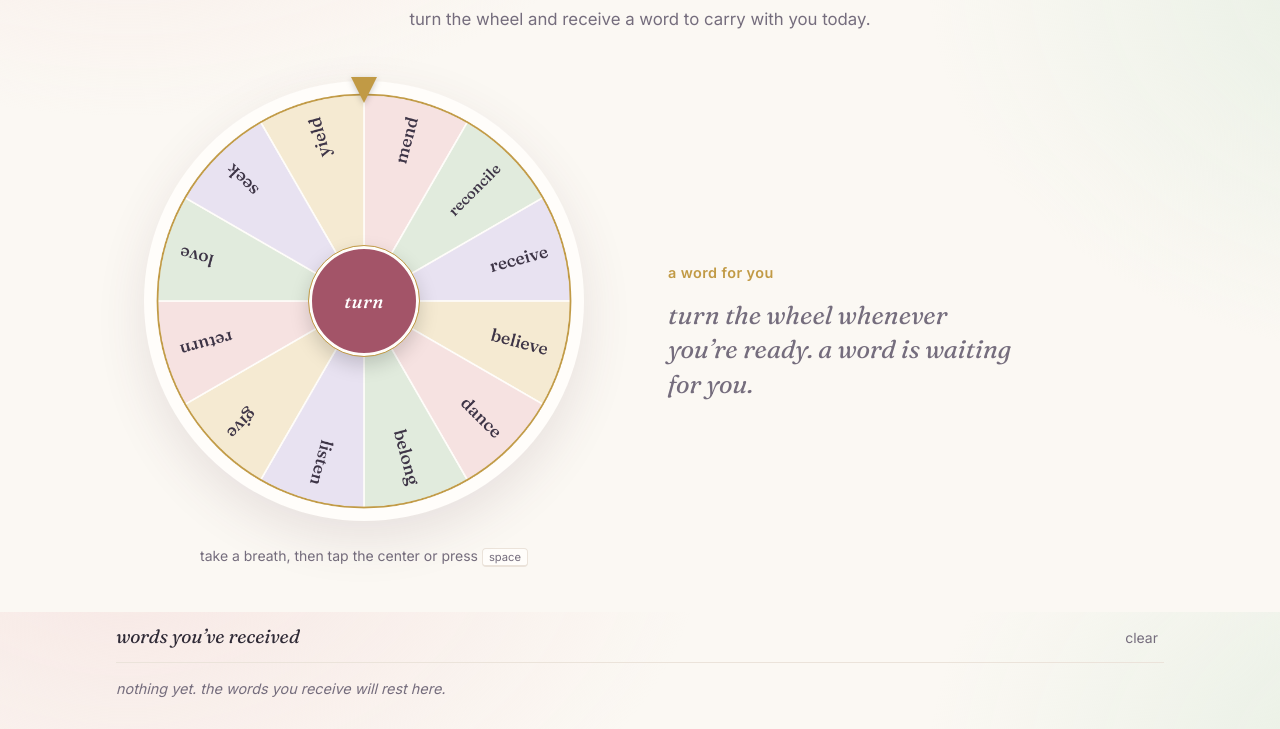
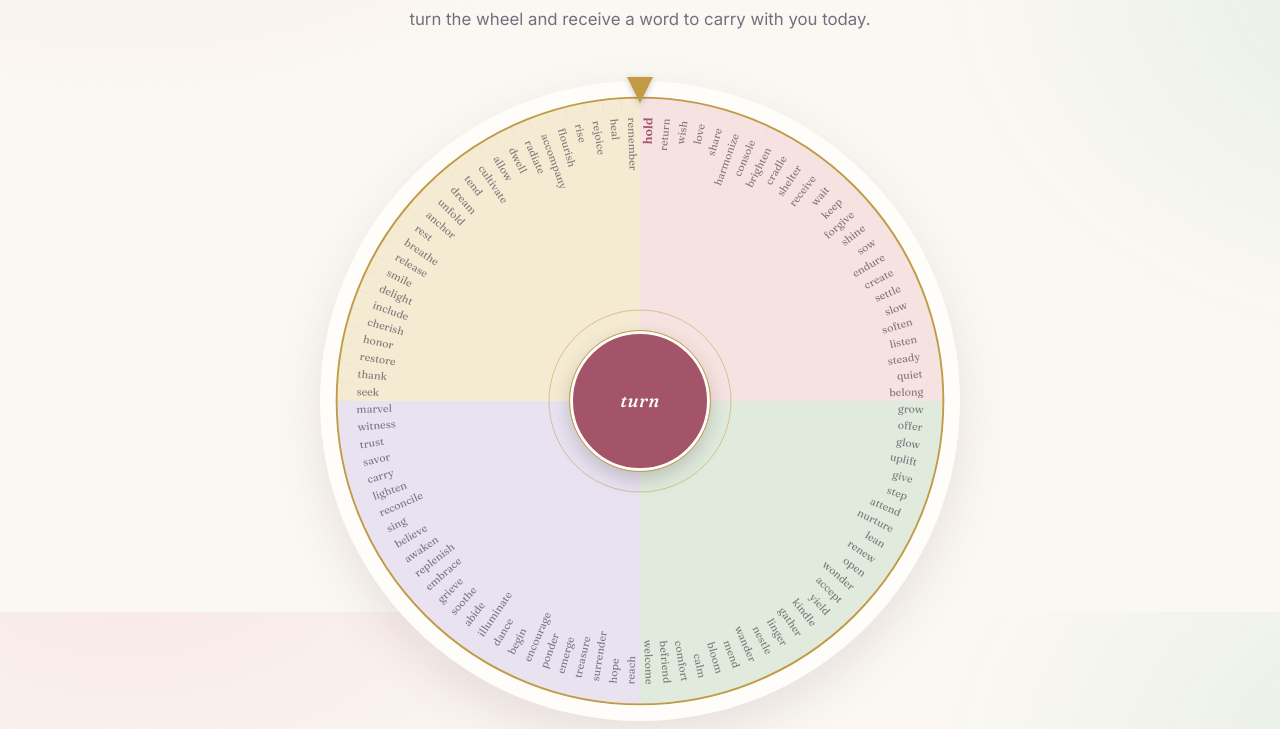
Before and after one commit to cikasm/word-roulette, a plain HTML site: page index.html in a window 1280 px wide. Shown: the part 188-917 px from the top of the page. Drawn offline with Linux system fonts and the light colour scheme.

Commit message:
Bigger centered wheel showing all 100 words; symmetric single-column layout; remove color legend
Co-Authored-By: Claude Opus 5.5 <noreply@anthropic.com>

```diff
--- a/index.html
+++ b/index.html
@@ -30,7 +30,7 @@
     <section class="wheel-area" aria-label="Wheel">
       <div class="wheel-wrap">
         <div class="pointer" aria-hidden="true"></div>
-        <canvas id="wheel" width="720" height="720" aria-hidden="true"></canvas>
+        <canvas id="wheel" width="1280" height="1280" aria-hidden="true"></canvas>
         <button id="spin" class="spin-btn" type="button">Turn</button>
       </div>
       <p class="hint">Take a breath, then tap the center or press <kbd>Space</kbd></p>
@@ -46,9 +46,7 @@
         <p class="eyebrow">A word for you, right now</p>
         <h2 class="word" id="word"></h2>
         <p class="pron"><span id="pos">verb</span> · <span id="forms"></span></p>
-        <ol class="defs">
-          <li id="definition"></li>
-        </ol>
+        <p class="def" id="definition"></p>
         <div class="cue">
           <p class="cue-label">A kind word</p>
           <p id="cue"></p>
@@ -71,12 +69,6 @@
 
   <footer class="foot">
     <p class="foot-line">Made for anyone who needs a gentle word today. Take what you need, and pass the kindness on.</p>
-    <ul class="palette" aria-label="What the colors mean">
-      <li><i style="background:var(--rose)"></i>Rose for compassion</li>
-      <li><i style="background:#8fae8b"></i>Sage for healing</li>
-      <li><i style="background:#a99bc9"></i>Lavender for calm</li>
-      <li><i style="background:var(--gold)"></i>Gold for hope</li>
-    </ul>
   </footer>
 
   <script src="verbs.js"></script>
--- a/script.js
+++ b/script.js
@@ -1,8 +1,7 @@
 (() => {
-  const SEGMENTS = 12;
-  const SEG = (Math.PI * 2) / SEGMENTS;
   const HISTORY_KEY = "word-roulette-history";
   const HISTORY_MAX = 12;
+  const TAU = Math.PI * 2;
   const reduceMotion = window.matchMedia("(prefers-reduced-motion: reduce)").matches;
 
   const canvas = document.getElementById("wheel");
@@ -15,74 +14,113 @@
   const empty = document.getElementById("entry-empty");
   const historyList = document.getElementById("history-list");
 
+  // Every verb sits on the wheel, in a shuffled order.
+  const wheelWords = shuffle([...VERBS]);
+  const SEGMENTS = wheelWords.length;
+  const SEG = TAU / SEGMENTS;
+
   let rotation = 0;
   let spinning = false;
-  let current = null;
-  let wheelWords = pickWords(SEGMENTS);
 
-  function pickWords(n, mustInclude) {
-    const pool = VERBS.filter((v) => v !== mustInclude);
-    for (let i = pool.length - 1; i > 0; i--) {
+  function shuffle(list) {
+    for (let i = list.length - 1; i > 0; i--) {
       const j = Math.floor(Math.random() * (i + 1));
-      [pool[i], pool[j]] = [pool[j], pool[i]];
+      [list[i], list[j]] = [list[j], list[i]];
     }
-    const out = pool.slice(0, n);
-    if (mustInclude) out[Math.floor(Math.random() * n)] = mustInclude;
-    return out;
+    return list;
   }
 
   function cssVar(name) {
     return getComputedStyle(document.documentElement).getPropertyValue(name).trim();
   }
 
+  // Match the canvas to its on-screen size so the small labels stay crisp.
+  function resize() {
+    const px = Math.round(canvas.clientWidth * (window.devicePixelRatio || 1));
+    if (px && canvas.width !== px) {
+      canvas.width = canvas.height = px;
+      draw();
+    }
+  }
+
   function draw() {
     const size = canvas.width;
     const c = size / 2;
-    const r = c - 6;
-    const colors = ["--seg-rose", "--seg-sage", "--seg-lavender", "--seg-gold"].map(cssVar);
+    const r = c * 0.985;
+    const quadrants = ["--seg-rose", "--seg-sage", "--seg-lavender", "--seg-gold"].map(cssVar);
     const text = cssVar("--seg-text");
-    const surface = cssVar("--surface");
+    const line = cssVar("--line");
     const gold = cssVar("--gold");
+    const rose = cssVar("--rose");
+    const active = indexAtPointer(rotation);
+    const fontSize = size * 0.0175;
 
     ctx.clearRect(0, 0, size, size);
     ctx.save();
     ctx.translate(c, c);
     ctx.rotate(rotation - Math.PI / 2);
 
-    for (let i = 0; i < SEGMENTS; i++) {
-      const a0 = i * SEG;
+    // Four soft color fields, one per quarter of the words.
+    const perQuadrant = SEGMENTS / quadrants.length;
+    quadrants.forEach((color, q) => {
       ctx.beginPath();
       ctx.moveTo(0, 0);
-      ctx.arc(0, 0, r, a0, a0 + SEG);
+      ctx.arc(0, 0, r, q * perQuadrant * SEG, (q + 1) * perQuadrant * SEG);
       ctx.closePath();
-      ctx.fillStyle = colors[i % colors.length];
+      ctx.fillStyle = color;
       ctx.fill();
-      ctx.strokeStyle = surface;
-      ctx.lineWidth = 3;
+    });
+
+    // Fine tick marks around the rim, like a dial.
+    ctx.strokeStyle = line;
+    ctx.lineWidth = Math.max(1, size * 0.0015);
+    for (let i = 0; i < SEGMENTS; i++) {
+      const a = i * SEG;
+      ctx.beginPath();
+      ctx.moveTo(Math.cos(a) * r * 0.965, Math.sin(a) * r * 0.965);
+      ctx.lineTo(Math.cos(a) * r, Math.sin(a) * r);
       ctx.stroke();
+    }
 
+    ctx.textBaseline = "middle";
+    for (let i = 0; i < SEGMENTS; i++) {
+      const angle = i * SEG + SEG / 2;
+      // Labels on the left half of the screen are turned around so none read upside down.
+      const flip = Math.cos(angle + rotation - Math.PI / 2) < 0;
       ctx.save();
-      ctx.rotate(a0 + SEG / 2);
-      ctx.fillStyle = text;
-      ctx.textAlign = "right";
-      ctx.textBaseline = "middle";
-      const word = wheelWords[i].word;
-      const fontSize = word.length > 9 ? 22 : word.length > 7 ? 26 : 30;
-      ctx.font = `500 ${fontSize}px Fraunces, Georgia, serif`;
-      ctx.fillText(word, r - 28, 0);
+      ctx.rotate(flip ? angle + Math.PI : angle);
+      ctx.textAlign = flip ? "left" : "right";
+      if (i === active) {
+        ctx.fillStyle = rose;
+        ctx.globalAlpha = 1;
+        ctx.font = `600 ${fontSize * 1.15}px Fraunces, Georgia, serif`;
+      } else {
+        ctx.fillStyle = text;
+        ctx.globalAlpha = 0.62;
+        ctx.font = `400 ${fontSize}px Fraunces, Georgia, serif`;
+      }
+      ctx.fillText(wheelWords[i].word, flip ? -r * 0.935 : r * 0.935, 0);
       ctx.restore();
     }
+    ctx.globalAlpha = 1;
 
+    // Hairline inner ring and gold outer ring.
+    ctx.lineWidth = Math.max(1, size * 0.0015);
+    ctx.strokeStyle = gold;
+    ctx.globalAlpha = 0.5;
     ctx.beginPath();
-    ctx.arc(0, 0, r, 0, Math.PI * 2);
-    ctx.lineWidth = 3;
-    ctx.strokeStyle = gold;
+    ctx.arc(0, 0, r * 0.3, 0, TAU);
+    ctx.stroke();
+    ctx.globalAlpha = 1;
+    ctx.lineWidth = Math.max(1.5, size * 0.003);
+    ctx.beginPath();
+    ctx.arc(0, 0, r, 0, TAU);
     ctx.stroke();
     ctx.restore();
   }
 
   function indexAtPointer(rot) {
-    const norm = ((-rot % (Math.PI * 2)) + Math.PI * 2) % (Math.PI * 2);
+    const norm = ((-rot % TAU) + TAU) % TAU;
     return Math.floor(norm / SEG) % SEGMENTS;
   }
 
@@ -96,47 +134,37 @@
     spinBtn.disabled = true;
     againBtn.disabled = true;
 
-    const nextWords = pickWords(SEGMENTS);
     const target = Math.floor(Math.random() * SEGMENTS);
-    const jitter = (Math.random() - 0.5) * SEG * 0.7;
-    const turns = reduceMotion ? 1 : 6 + Math.floor(Math.random() * 3);
-    const duration = reduceMotion ? 900 : 4800 + Math.random() * 900;
+    const jitter = (Math.random() - 0.5) * SEG * 0.6;
+    const turns = reduceMotion ? 1 : 5 + Math.floor(Math.random() * 3);
+    const duration = reduceMotion ? 900 : 5200 + Math.random() * 900;
 
     // Final rotation lands the center of `target` (plus jitter) under the pointer.
     const desired = -(target + 0.5) * SEG + jitter;
-    const tau = Math.PI * 2;
-    let end = rotation + turns * tau;
-    end += ((desired - end) % tau + tau) % tau;
+    let end = rotation + turns * TAU;
+    end += ((desired - end) % TAU + TAU) % TAU;
 
     const start = rotation;
     const t0 = performance.now();
-    let swapped = false;
 
     function frame(now) {
       const t = Math.min(1, (now - t0) / duration);
       rotation = start + (end - start) * easeOutQuart(t);
-      // Swap in fresh words once the wheel is a blur.
-      if (!swapped && t > 0.08) {
-        wheelWords = nextWords;
-        swapped = true;
-      }
       draw();
       if (t < 1) {
         requestAnimationFrame(frame);
       } else {
-        rotation = end % tau;
+        rotation = end % TAU;
         spinning = false;
         spinBtn.disabled = false;
         againBtn.disabled = false;
-        const verb = wheelWords[indexAtPointer(rotation)];
-        show(verb, true);
+        show(wheelWords[indexAtPointer(rotation)], true);
       }
     }
     requestAnimationFrame(frame);
   }
 
   function show(verb, record) {
-    current = verb;
     document.getElementById("word").textContent = verb.word;
     document.getElementById("forms").textContent = verb.forms;
     document.getElementById("definition").textContent = verb.def;
@@ -149,7 +177,13 @@
     card.style.animation = "";
     history.replaceState(null, "", "#" + encodeURIComponent(verb.word));
     document.title = `${verb.word} · pocket word`;
-    if (record) addToHistory(verb.word);
+    if (record) {
+      addToHistory(verb.word);
+      const box = card.getBoundingClientRect();
+      if (box.bottom > window.innerHeight) {
+        card.scrollIntoView({ behavior: reduceMotion ? "auto" : "smooth", block: "center" });
+      }
+    }
   }
 
   function loadHistory() {
@@ -200,7 +234,10 @@
   }
 
   spinBtn.addEventListener("click", spin);
-  againBtn.addEventListener("click", spin);
+  againBtn.addEventListener("click", () => {
+    canvas.scrollIntoView({ behavior: reduceMotion ? "auto" : "smooth", block: "center" });
+    spin();
+  });
 
   copyBtn.addEventListener("click", async () => {
     const url = location.href;
@@ -246,17 +283,18 @@
     draw();
   });
 
-  // A shared link (#word) opens straight to that entry.
+  // A shared link (#word) opens straight to that entry, with the wheel turned to it.
   const shared = decodeURIComponent(location.hash.slice(1));
   const sharedVerb = VERBS.find((v) => v.word === shared);
   if (sharedVerb) {
-    wheelWords = pickWords(SEGMENTS, sharedVerb);
     rotation = -(wheelWords.indexOf(sharedVerb) + 0.5) * SEG;
     show(sharedVerb, false);
   }
 
   renderHistory();
+  resize();
   draw();
+  new ResizeObserver(resize).observe(canvas);
   // Redraw once the web font is ready so wheel labels use it.
   if (document.fonts) document.fonts.ready.then(draw);
 })();
--- a/style.css
+++ b/style.css
@@ -160,29 +160,29 @@ h1 em { font-style: italic; color: var(--rose); }
 
 /* Layout */
 .layout {
-  max-width: 1080px;
+  max-width: 720px;
   margin: 0 auto;
-  padding: 40px 16px 32px;
-  display: grid;
-  grid-template-columns: minmax(0, 1fr) minmax(0, 1fr);
-  gap: 56px;
+  padding: 40px 16px 24px;
+  display: flex;
+  flex-direction: column;
   align-items: center;
+  gap: 48px;
 }
 
-@media (max-width: 820px) {
-  .layout { grid-template-columns: 1fr; gap: 36px; padding-top: 28px; }
+@media (max-width: 600px) {
+  .layout { gap: 36px; padding-top: 28px; }
   .top { padding-top: 64px; }
 }
 
 /* Wheel */
-.wheel-area { text-align: center; }
+.wheel-area { text-align: center; width: 100%; }
 
 .wheel-wrap {
   position: relative;
-  width: min(100%, 440px);
+  width: min(100%, 640px);
   aspect-ratio: 1;
   margin: 0 auto;
-  padding: 10px;
+  padding: 12px;
   border-radius: 50%;
   background: var(--surface);
   box-shadow: var(--shadow);
@@ -213,8 +213,8 @@ h1 em { font-style: italic; color: var(--rose); }
   position: absolute;
   inset: 0;
   margin: auto;
-  width: 25%;
-  height: 25%;
+  width: 22%;
+  height: 22%;
   border-radius: 50%;
   border: 3px solid var(--surface);
   outline: 1px solid var(--gold);
@@ -250,7 +250,7 @@ kbd {
 }
 
 /* Dictionary entry */
-.entry { min-height: 340px; display: flex; flex-direction: column; justify-content: center; }
+.entry { width: 100%; max-width: 560px; text-align: center; }
 
 .eyebrow {
   letter-spacing: 0.03em;
@@ -260,7 +260,7 @@ kbd {
   margin: 0 0 14px;
 }
 
-.entry-empty { text-align: left; }
+.entry-empty { padding: 8px 0; }
 
 .placeholder {
   font-family: "Fraunces", Georgia, serif;
@@ -268,7 +268,7 @@ kbd {
   font-size: 1.6rem;
   line-height: 1.35;
   color: var(--muted);
-  margin: 0;
+  margin: 0 auto;
   max-width: 22rem;
 }
 
@@ -317,13 +317,11 @@ kbd {
   margin: 12px 0 22px;
 }
 
-.defs {
-  margin: 0 0 26px;
-  padding-left: 1.25em;
+.def {
+  margin: 0 auto 26px;
+  max-width: 26rem;
   font-size: 1.05rem;
 }
-
-.defs li::marker { color: var(--gold); }
 
 .cue {
   background: color-mix(in srgb, var(--seg-rose) 55%, transparent);
@@ -347,7 +345,7 @@ kbd {
   margin: 0;
 }
 
-.actions { display: flex; gap: 10px; flex-wrap: wrap; }
+.actions { display: flex; gap: 10px; flex-wrap: wrap; justify-content: center; }
 
 .ghost {
   font: 500 0.9rem "Inter", sans-serif;
@@ -365,15 +363,17 @@ kbd {
 
 /* History */
 .history {
-  max-width: 1080px;
+  max-width: 560px;
+  text-align: center;
   margin: 0 auto;
   padding: 8px 16px 32px;
 }
 
 .history-head {
   display: flex;
-  align-items: baseline;
-  justify-content: space-between;
+  flex-direction: column;
+  align-items: center;
+  gap: 2px;
   border-bottom: 1px solid var(--line);
   padding-bottom: 10px;
   margin-bottom: 14px;
@@ -404,6 +404,7 @@ kbd {
   margin: 0;
   display: flex;
   flex-wrap: wrap;
+  justify-content: center;
   gap: 8px;
 }
 
@@ -439,28 +440,9 @@ kbd {
   font-style: italic;
   font-size: 1.1rem;
   color: var(--ink);
-  margin: 0 0 18px;
+  margin: 0;
 }
 
-.palette {
-  list-style: none;
-  padding: 0;
-  margin: 0;
-  display: flex;
-  flex-wrap: wrap;
-  justify-content: center;
-  gap: 8px 18px;
-  font-size: 0.8rem;
-}
-
-.palette li { display: inline-flex; align-items: center; gap: 6px; }
-
-.palette i {
-  width: 10px;
-  height: 10px;
-  border-radius: 50%;
-  display: inline-block;
-}
 
 @media (prefers-reduced-motion: reduce) {
   *, *::before, *::after { animation: none !important; transition: none !important; }
```
